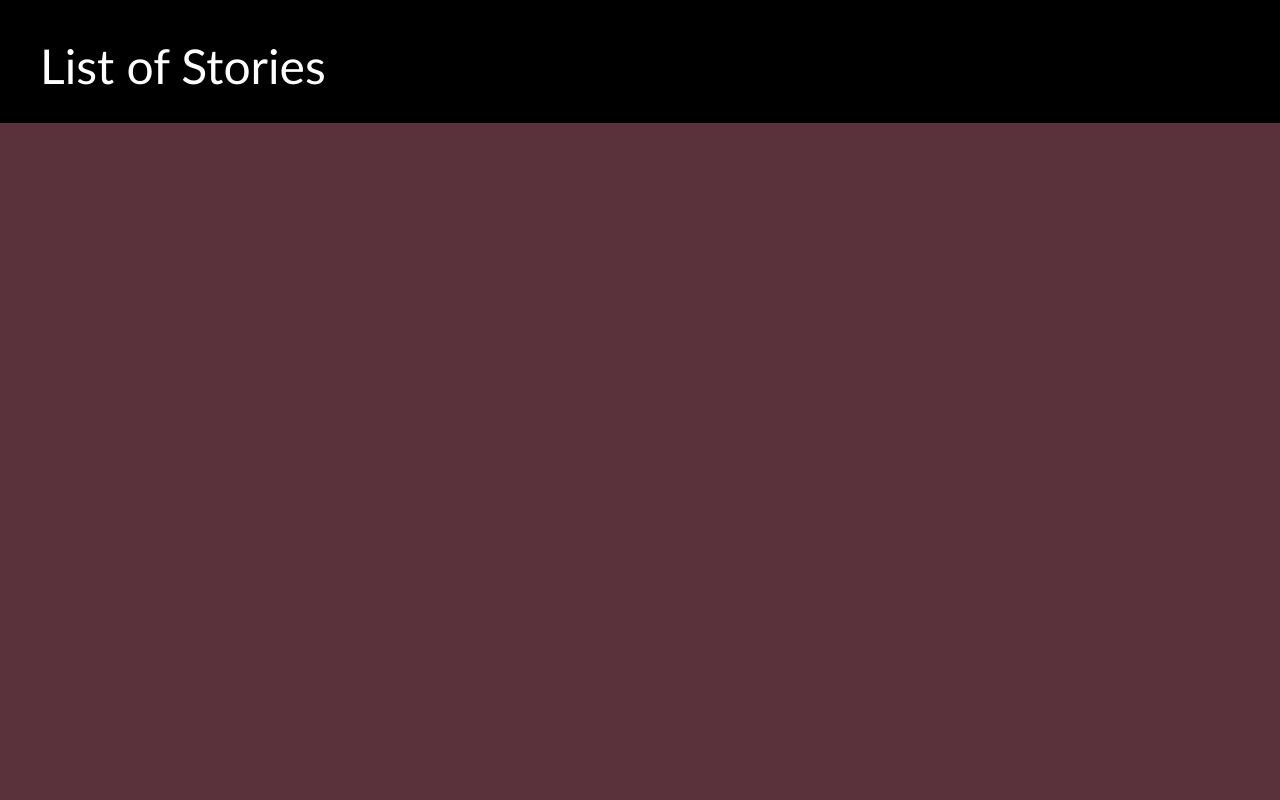
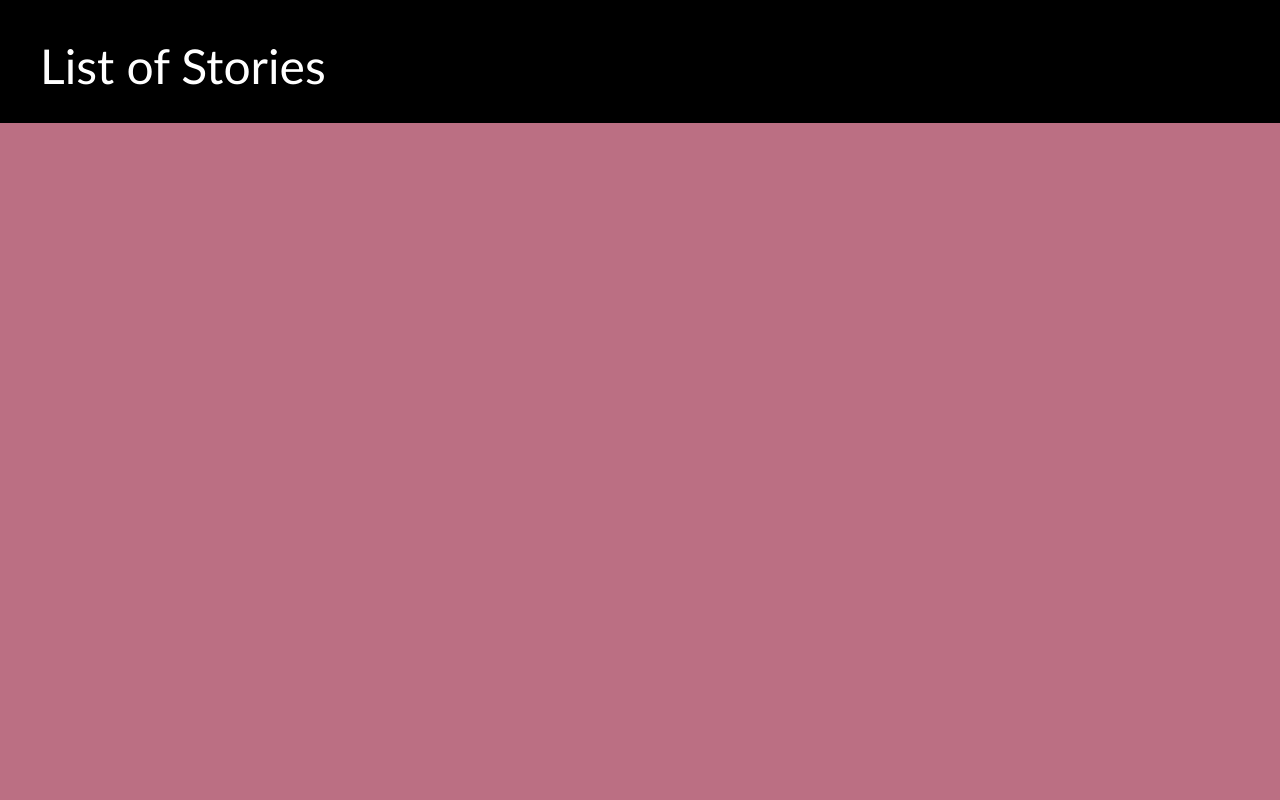
Before and after one commit to abhinav8888/my-first-blog, a Django app: page / in a window 1280 px wide. Run offline with Django 3.2, Linux system fonts and the light colour scheme; data that the repository does not hold is empty; some libraries are stand-ins or nearby versions.

Commit message:
Selected color of bg as suggested by sandy

```diff
--- a/blog/static/css/blog.css
+++ b/blog/static/css/blog.css
@@ -52,6 +52,6 @@ h1, h2, h3, h4 {
     color: #000000;
 }
 body{
-	background-color: #59323C;
+	background-color: #BB6F83;
 	color: black;
 }
```
